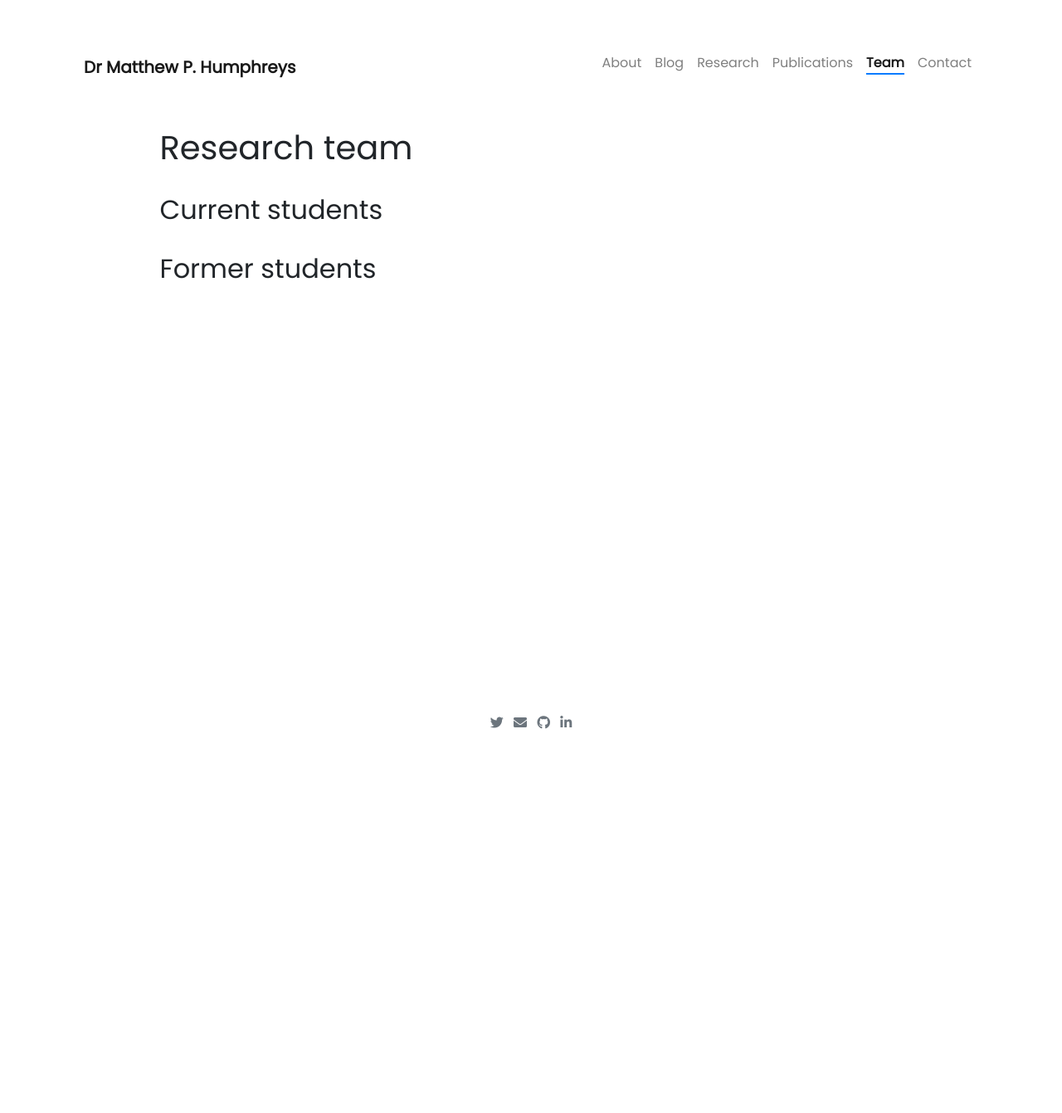
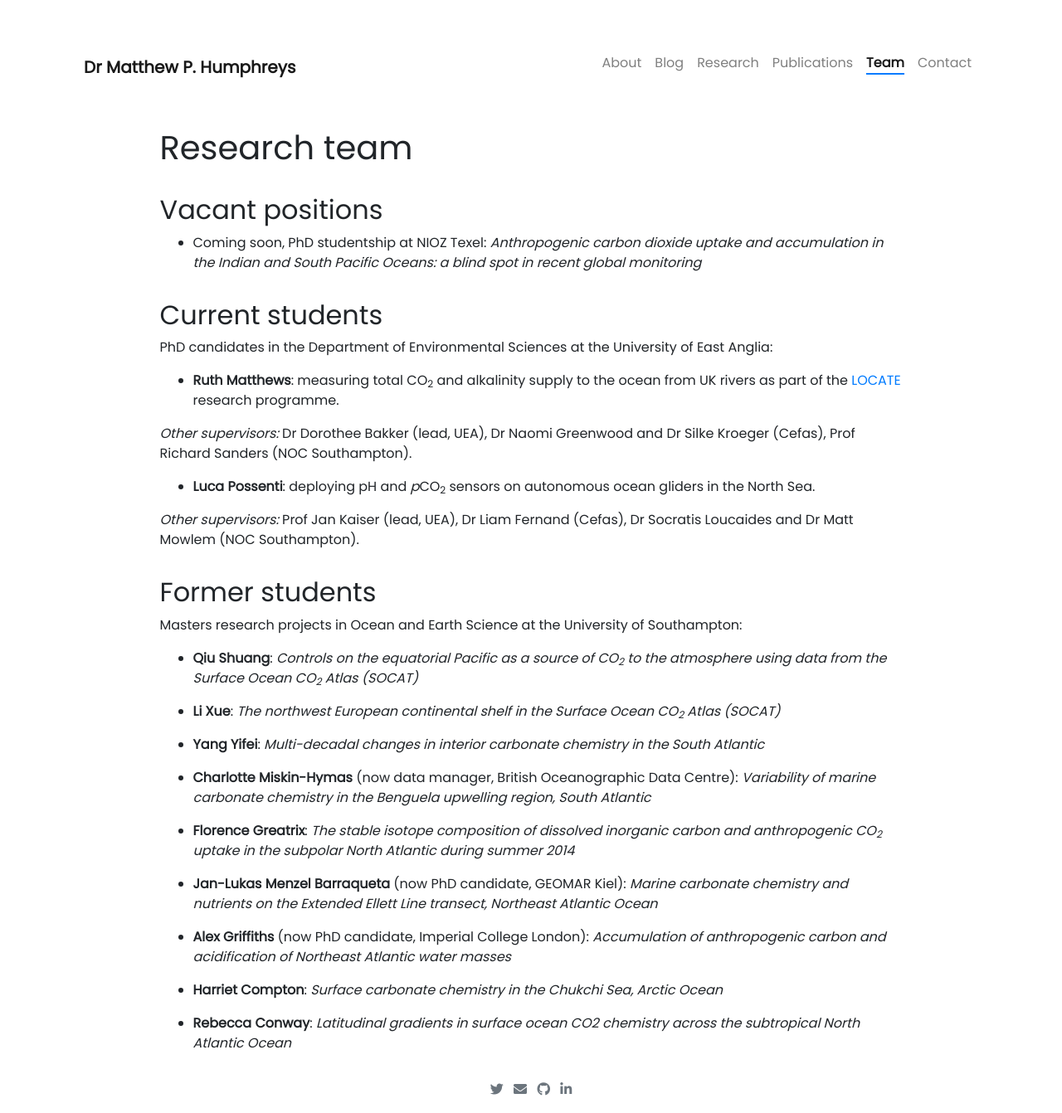
Before and after one commit to mvdh7/mvdh7.github.io, a Jekyll site: the page built from pages/team.md, in a window 1280 px wide. Shown: the whole page at 83% size. Built offline with Jekyll 4.4.1, drawn with Linux system fonts in a browser that asks for light colours; nearby versions of some CDN libraries; comment, search, counter and statistics services are not loaded; before the commit the page ends 900 px from its top, so only the background shows below that.

Commit message:
Add names

```diff
--- a/pages/team.md
+++ b/pages/team.md
@@ -7,10 +7,40 @@ weight: 4.5
 
 # Research team
 
+## Vacant positions
 
+  * Coming soon, PhD studentship at NIOZ Texel: *Anthropogenic carbon dioxide uptake and accumulation in the Indian and South Pacific Oceans: a blind spot in recent global monitoring*
 
 ## Current students
 
+PhD candidates in the Department of Environmental Sciences at the University of East Anglia:
 
+  * **Ruth Matthews**: measuring total CO<sub>2</sub> and alkalinity supply to the ocean from UK rivers as part of the [LOCATE](../research/rivercarbon/) research programme.
+
+  *Other supervisors:* Dr Dorothee Bakker (lead, UEA), Dr Naomi Greenwood and Dr Silke Kroeger (Cefas), Prof Richard Sanders (NOC Southampton).
+
+  * **Luca Possenti**: deploying pH and <i>p</i>CO<sub>2</sub> sensors on autonomous ocean gliders in the North Sea.
+
+  *Other supervisors:* Prof Jan Kaiser (lead, UEA), Dr Liam Fernand (Cefas), Dr Socratis Loucaides and Dr Matt Mowlem (NOC Southampton).
 
 ## Former students
+
+Masters research projects in Ocean and Earth Science at the University of Southampton:
+
+  * **Qiu Shuang**: *Controls on the equatorial Pacific as a source of CO<sub>2</sub> to the atmosphere using data from the Surface Ocean CO<sub>2</sub> Atlas (SOCAT)*
+
+  * **Li Xue**: *The northwest European continental shelf in the Surface Ocean CO<sub>2</sub> Atlas (SOCAT)*
+
+  * **Yang Yifei**: *Multi-decadal changes in interior carbonate chemistry in the South Atlantic*
+
+  * **Charlotte Miskin-Hymas** (now data manager, British Oceanographic Data Centre): *Variability of marine carbonate chemistry in the Benguela upwelling region, South Atlantic*
+
+  * **Florence Greatrix**: *The stable isotope composition of dissolved inorganic carbon and anthropogenic CO<sub>2</sub> uptake in the subpolar North Atlantic during summer 2014*
+
+  * **Jan-Lukas Menzel Barraqueta** (now PhD candidate, GEOMAR Kiel): *Marine carbonate chemistry and nutrients on the Extended Ellett Line transect, Northeast Atlantic Ocean*
+
+  * **Alex Griffiths** (now PhD candidate, Imperial College London): *Accumulation of anthropogenic carbon and acidification of Northeast Atlantic water masses*
+
+  * **Harriet Compton**: *Surface carbonate chemistry in the Chukchi Sea, Arctic Ocean*
+
+  * **Rebecca Conway**: *Latitudinal gradients in surface ocean CO2 chemistry across the subtropical North Atlantic Ocean*
```
